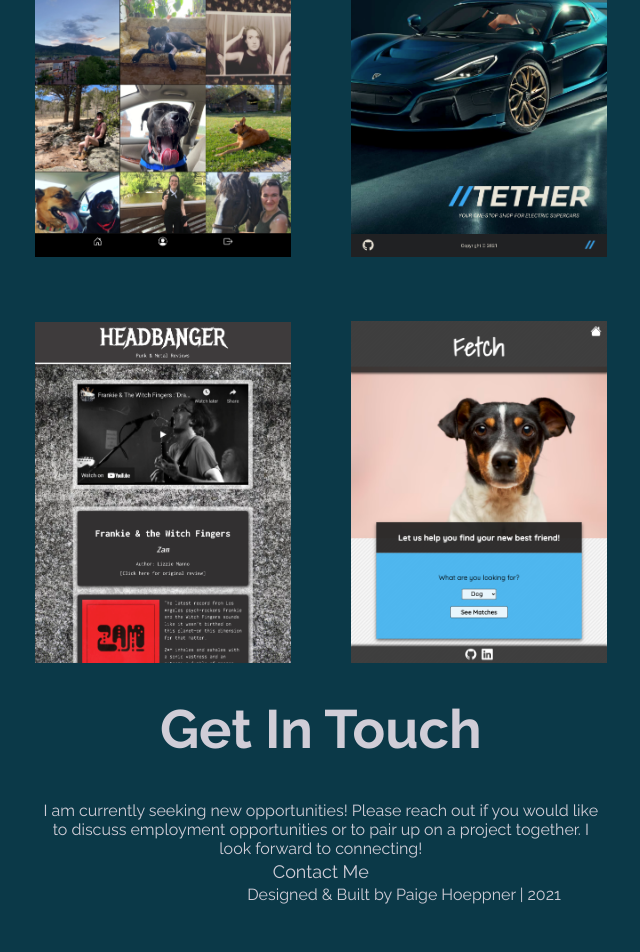
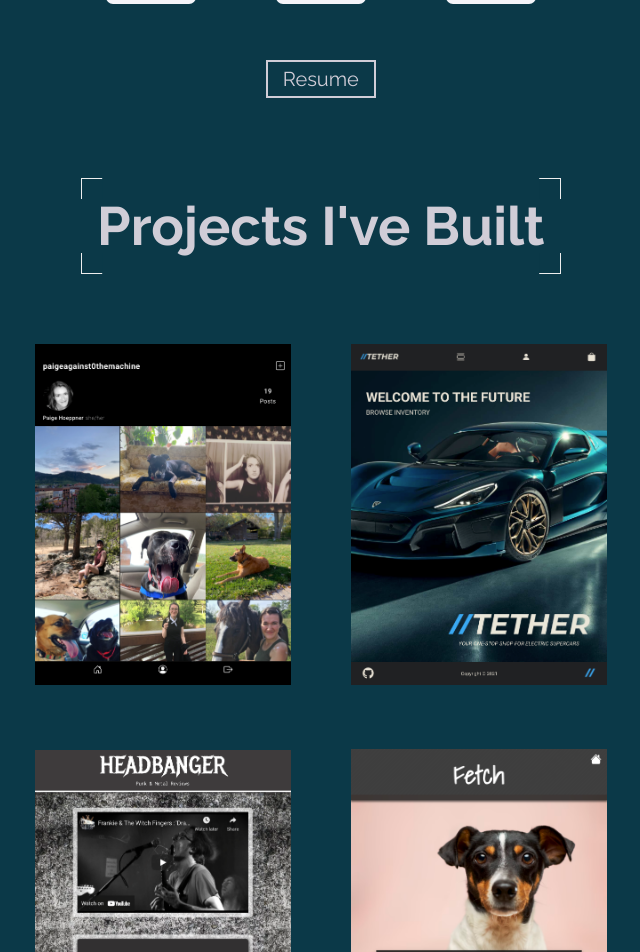
Before and after one commit to thepaiger/portfolio, a React (Create React App) app in the folder client/: page / in a window 1280 px wide. Shown: the part 1700-2652 px from the top of the page, without its empty margins (236-876 px from the left). Before the commit the page ends 2604 px from the top, so only its background shows below. Built offline with nearby package versions, Linux system fonts and the light colour scheme.

Commit message:
margins/padding adjusted, corners added

```diff
--- a/client/src/App.css
+++ b/client/src/App.css
@@ -20,3 +20,61 @@ h6,
 p {
   margin: 0;
 }
+
+section {
+  padding: 5vh 0;
+}
+
+section:first-of-type {
+  padding: 0;
+}
+
+/* .section-heading {
+  font-size: 54px;
+  padding: 0 0 5vh 0;
+} */
+
+/* test */
+.border-corner-heading {
+  position: relative;
+  display: inline-block;
+  width: auto;
+  margin: 0 0 5vh 0;
+  padding: 15px;
+  border: 1px solid #eee;
+  box-sizing: border-box;
+}
+
+.border-corner-heading::before,
+.border-corner-heading::after {
+  content: "";
+  position: absolute;
+  background: #0b3948;
+}
+
+.border-corner-heading::before {
+  width: calc(100% - 40px);
+  height: calc(100% + 2px);
+  top: -1px;
+  left: 50%;
+  transform: translateX(-50%);
+  z-index: 1;
+}
+
+.border-corner-heading::after {
+  height: calc(100% - 40px);
+  width: calc(100% + 2px);
+  left: -1px;
+  top: 50%;
+  transform: translateY(-50%);
+  z-index: 1;
+}
+
+.section-heading {
+  position: relative;
+  display: block;
+  margin: 0;
+  padding: 0;
+  z-index: 5;
+  font-size: 54px;
+}
--- a/client/src/layout/Layout.css
+++ b/client/src/layout/Layout.css
@@ -1,3 +1,7 @@
+/* Source for Home button corners:
+https://codepen.io/heyvian/pen/xEovGd?editors=1100
+ */
+
 nav {
   display: flex;
   flex-direction: column;
@@ -26,8 +30,6 @@ nav {
   z-index: 2;
 } */
 
-/* BORDER CORNER TEST 2 */
-
 .border-corner {
   position: relative;
   display: inline-block;
@@ -45,7 +47,6 @@ nav {
 }
 
 .border-corner::before {
-  /* width: calc(100% + 50px + 2px - 120px); */
   width: calc(100% - 40px);
   height: calc(100% + 2px);
   top: -1px;
@@ -55,7 +56,6 @@ nav {
 }
 
 .border-corner::after {
-  /* height: calc(100% + 50px + 2px - 120px); */
   height: calc(100% - 40px);
   width: calc(100% + 2px);
   left: -1px;
@@ -133,4 +133,5 @@ footer {
   display: flex;
   justify-content: center;
   align-items: center;
+  margin: 15px 0;
 }
--- a/client/src/layout/Layout.jsx
+++ b/client/src/layout/Layout.jsx
@@ -26,16 +26,6 @@ export default function Layout({ children }) {
             Home
           </NavHashLink>
         </div>
-
-        {/* <NavHashLink
-          className="home-link"
-          smooth
-          to="#top"
-          activeClassName="selected"
-        // activeStyle={{ color: "red" }}
-        >
-          Home
-        </NavHashLink> */}
         <div className="section-links">
           <NavHashLink
             className="nav-link"
@@ -87,10 +77,12 @@ export default function Layout({ children }) {
           </a>
         </div>
       </nav>
-      <main>{children}</main>
-      <footer>
-        Designed & Built by Paige Hoeppner | 2021
-      </footer>
+      <main>
+        {children}
+        <footer>
+          Designed & Built by Paige Hoeppner | 2021
+        </footer>
+      </main>
     </div>
   );
 }
--- a/client/src/screens/About/About.css
+++ b/client/src/screens/About/About.css
@@ -11,18 +11,14 @@
   flex-direction: column;
   justify-content: center;
   align-items: center;
-  width: 60%;
+  width: 50%;
   height: 100%;
-}
-
-.section-heading {
-  font-size: 54px;
-  padding: 0 0 5vh 0;
 }
 
 .about-text {
   font-size: 18px;
   line-height: 1.5;
+  margin: 0 0 5vh 0;
 }
 
 .stack-list {
@@ -30,6 +26,7 @@
   flex-wrap: wrap;
   justify-content: center;
   align-items: center;
+  margin: 0 0 5vh 0;
 }
 
 .stack-item {
@@ -55,3 +52,20 @@
   font-size: 14px;
   font-weight: 600;
 }
+
+.resume-btn-about {
+  font-family: "Raleway", -apple-system, BlinkMacSystemFont, "Segoe UI",
+    "Roboto", sans-serif;
+  font-size: 20px;
+  background-color: #0b3948;
+  color: #d0cdd7;
+  border: solid 2px #d0cdd7;
+  margin: 0;
+  padding: 5px 15px;
+}
+
+.resume-btn-about:hover {
+  color: #f7df1e;
+  border: solid 2px #f7df1e;
+  transition: 0.3s ease-out all;
+}
--- a/client/src/screens/About/About.jsx
+++ b/client/src/screens/About/About.jsx
@@ -11,7 +11,9 @@ export default function About() {
   return (
     <section className="about" id="about">
       <div className="about-container">
-        <h2 className="section-heading">About Me</h2>
+        <div className="border-corner-heading">
+          <h2 className="section-heading">About Me</h2>
+        </div>
         <p className="about-text">
           Hi there! My name is Paige, and I am a developer with a love for
           problem-solving, minute details, and working with a variety of
@@ -31,7 +33,7 @@ export default function About() {
           ))}
         </section>
         <a href={resumePdf} target="_blank" rel="noopener noreferrer">
-          <button className="resume-btn">Resume</button>
+          <button className="resume-btn-about">Resume</button>
         </a>
       </div>
     </section>
--- a/client/src/screens/Contact/Contact.css
+++ b/client/src/screens/Contact/Contact.css
@@ -12,39 +12,22 @@
   height: fit-content;
 }
 
-.contact-form {
-  display: flex;
-  flex-direction: column;
-}
-
-.hidden {
-  display: none;
-}
-
-.contact-input {
-  background-color: #d0cdd7;
-  color: #0b3948;
-  font-family: "Raleway", -apple-system, BlinkMacSystemFont, "Segoe UI",
-    "Roboto", sans-serif;
-  font-size: 18px;
-  line-height: 1.5;
-  box-sizing: border-box;
-  border: none;
-  margin: 10px 0 0 0;
-  padding: 7px;
-}
-
-textarea {
-  resize: none;
+.contact-blurb {
+  margin: 0 0 5vh 0;
 }
 
 .contact-btn {
   font-family: "Raleway", -apple-system, BlinkMacSystemFont, "Segoe UI",
     "Roboto", sans-serif;
-  font-size: 18px;
-  line-height: 1.5;
-  box-sizing: border-box;
-  border: none;
-  margin: 10px 0 0 0;
-  padding: 7px;
+  font-size: 20px;
+  background-color: #0b3948;
+  color: #d0cdd7;
+  border: solid 2px #d0cdd7;
+  padding: 5px 15px;
 }
+
+.contact-btn:hover {
+  color: #f7df1e;
+  border: solid 2px #f7df1e;
+  transition: 0.3s ease-out all;
+}
--- a/client/src/screens/Contact/Contact.jsx
+++ b/client/src/screens/Contact/Contact.jsx
@@ -5,23 +5,15 @@ export default function Contact() {
   return (
     <section className="contact" id="contact">
       <div className="contact-container">
-        <h2 className="section-heading">Get In Touch</h2>
-        <p>
+        <div className="border-corner-heading">
+          <h2 className="section-heading">Get In Touch</h2>
+        </div>
+        <p className="contact-blurb">
           I am currently seeking new opportunities! Please reach out if you
           would like to discuss employment opportunities or to pair up on a
           project together. I look forward to connecting!
         </p>
         <a className="contact-btn" href="mailto:paige.a.hoeppner@gmail.com">Contact Me</a>
-        {/* <form className="contact-form" action="mailto:paige.a.hoeppner@gmail.com" method="post " enctype="multipart/form-data">
-          <label className="hidden" htmlFor="name">Name</label>
-          <input className="contact-input" id="name" type="text" placeholder="Name" required />
-          <label className="hidden" htmlFor="email">Email</label>
-          <input className="contact-input" id="email" type="text" placeholder="Email" required />
-          <label className="hidden" htmlFor="message">Message</label>
-          <textarea className="contact-input" id="message" placeholder="Message" rows="5" required />
-          <button className="contact-submit">Submit</button>
-          <input className="contact-submit" type="submit" />
-        </form> */}
       </div>
     </section>
   );
--- a/client/src/screens/Home/Home.css
+++ b/client/src/screens/Home/Home.css
@@ -3,7 +3,7 @@
   justify-content: center;
   align-items: center;
   width: 100%;
-  height: 85vh;
+  height: 100vh;
   min-height: 85vh;
   /* background-image: url("../../assets/images/ilya-mirnyy-background.jpg"); */
 }
--- a/client/src/screens/Projects/Projects.jsx
+++ b/client/src/screens/Projects/Projects.jsx
@@ -10,7 +10,9 @@ import fetch from "../../assets/images/fetch-ipad.png";
 export default function Projects() {
   return (
     <section className="projects" id="projects">
-      <h2 className="section-heading">Projects I've Built</h2>
+      <div className="border-corner-heading">
+        <h2 className="section-heading">Projects I've Built</h2>
+      </div>
 
       <div className="projects-container">
         <article className="project">
```
